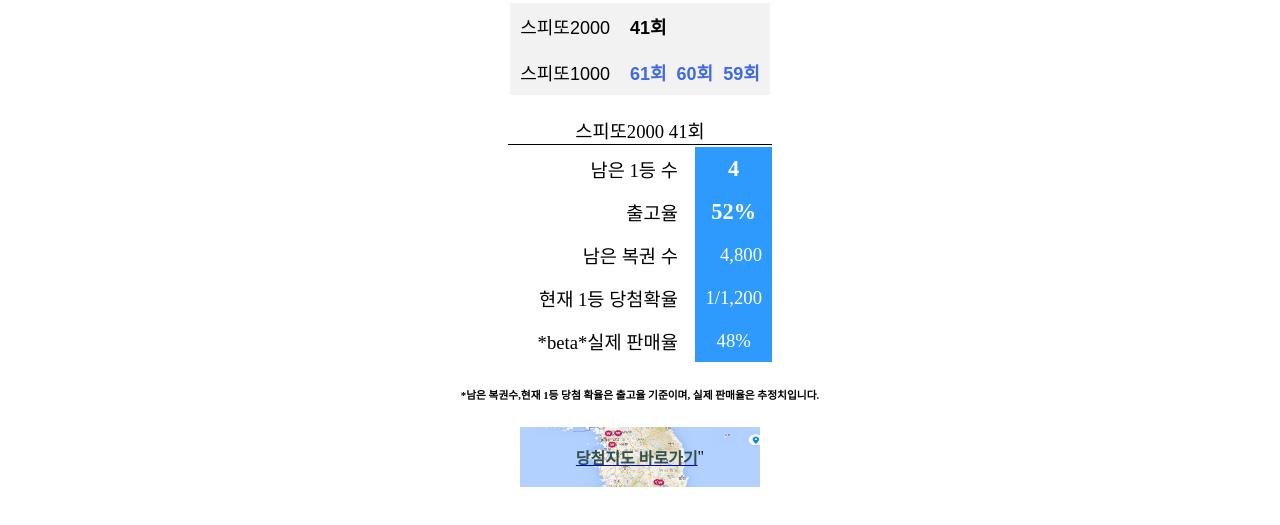
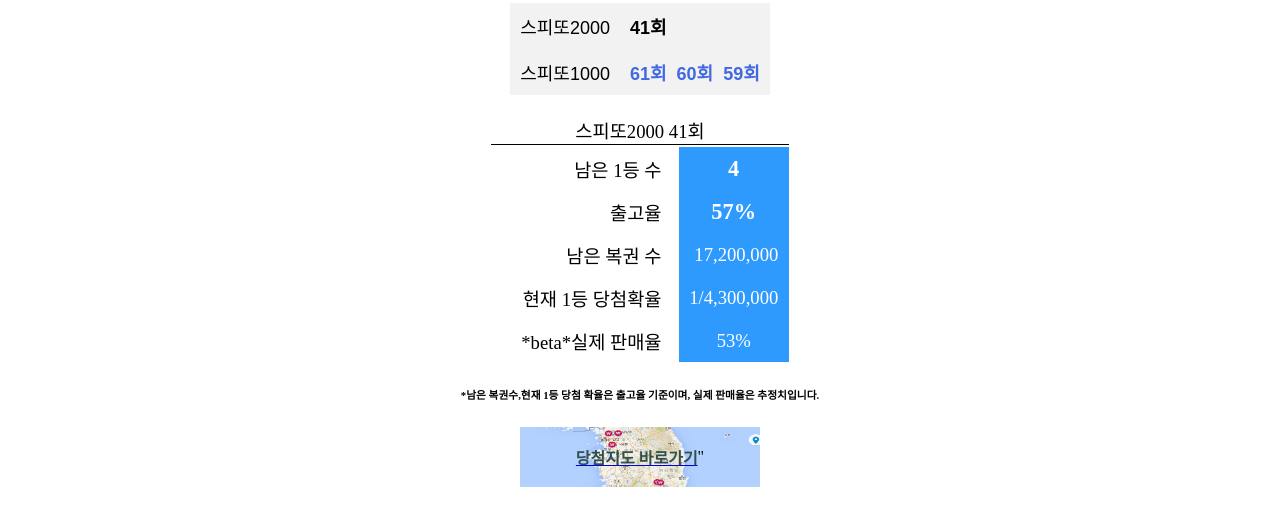
Before and after one commit to limerhymeprime/speettoc, a plain HTML site: page index.html in a window 1280 px wide. Shown: the part 81-606 px from the top of the page. Drawn offline with Linux system fonts and the light colour scheme.

Commit message:
Update index.html

```diff
--- a/index.html
+++ b/index.html
@@ -94,19 +94,19 @@
       <tr>
         <td class="cell_padding"align="right">출고율&nbsp&nbsp</td>
 
-        <td class="tg-hmp3" bgcolor="#2E9AFE" style= "color:white; font-size:120%; font-weight:bold;" align="center">&nbsp 52% &nbsp</td>
+        <td class="tg-hmp3" bgcolor="#2E9AFE" style= "color:white; font-size:120%; font-weight:bold;" align="center">&nbsp 57% &nbsp</td>
       </tr>
       <tr>
         <td class="cell_padding"align="right">남은 복권 수&nbsp&nbsp</td>
-        <td class="tg-hmp3" bgcolor="#2E9AFE" style= "color:white" align="right">&nbsp 4,800 &nbsp</td>
+        <td class="tg-hmp3" bgcolor="#2E9AFE" style= "color:white" align="right">&nbsp 17,200,000 &nbsp</td>
       </tr>
       <tr>
         <td class="cell_padding"align="right">&nbsp&nbsp&nbsp&nbsp&nbsp현재 1등 당첨확율&nbsp&nbsp</td>
-        <td class="tg-hmp3" bgcolor="#2E9AFE" style= "color:white" align="right">&nbsp 1/1,200 &nbsp</td>
+        <td class="tg-hmp3" bgcolor="#2E9AFE" style= "color:white" align="right">&nbsp 1/4,300,000 &nbsp</td>
       </tr>
       <tr>
         <td class="cell_padding"align="right">*beta*실제 판매율&nbsp&nbsp</td>
-        <td class="tg-hmp3" bgcolor="#2E9AFE" style= "color:white" align="center">&nbsp 48% &nbsp</td>
+        <td class="tg-hmp3" bgcolor="#2E9AFE" style= "color:white" align="center">&nbsp 53% &nbsp</td>
       </tr>
     </tbody>
   </table>
```
